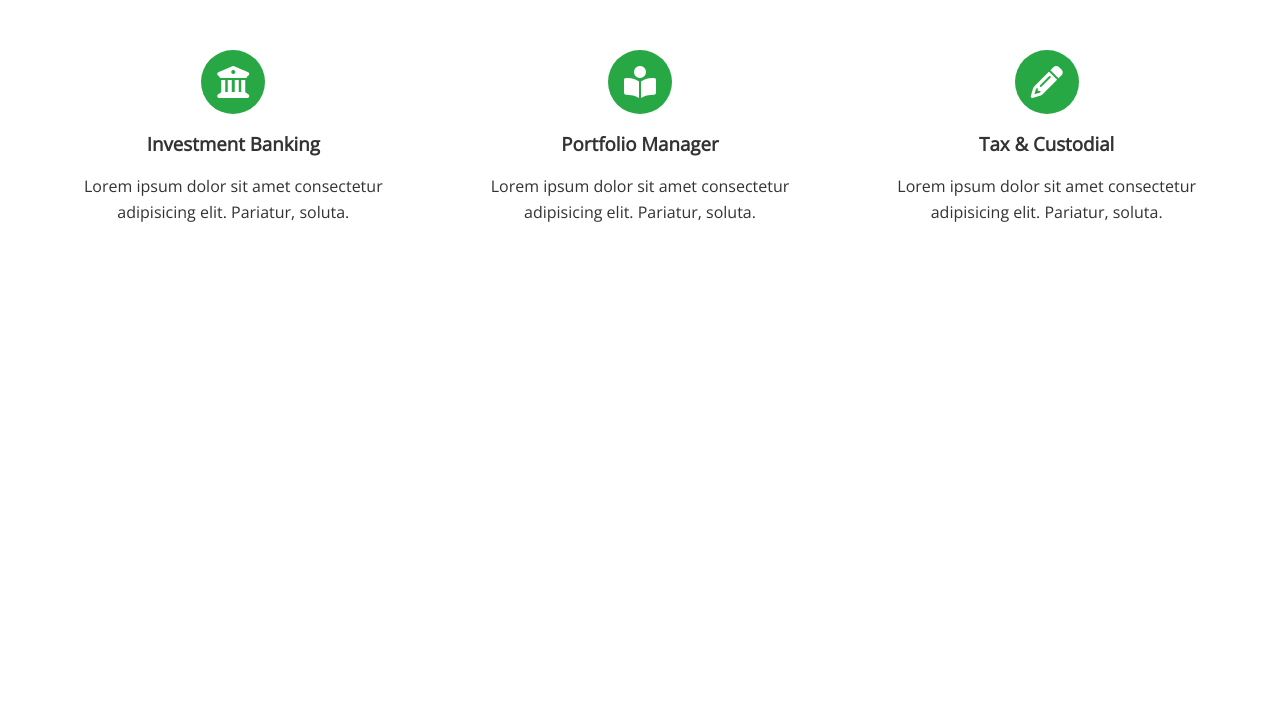
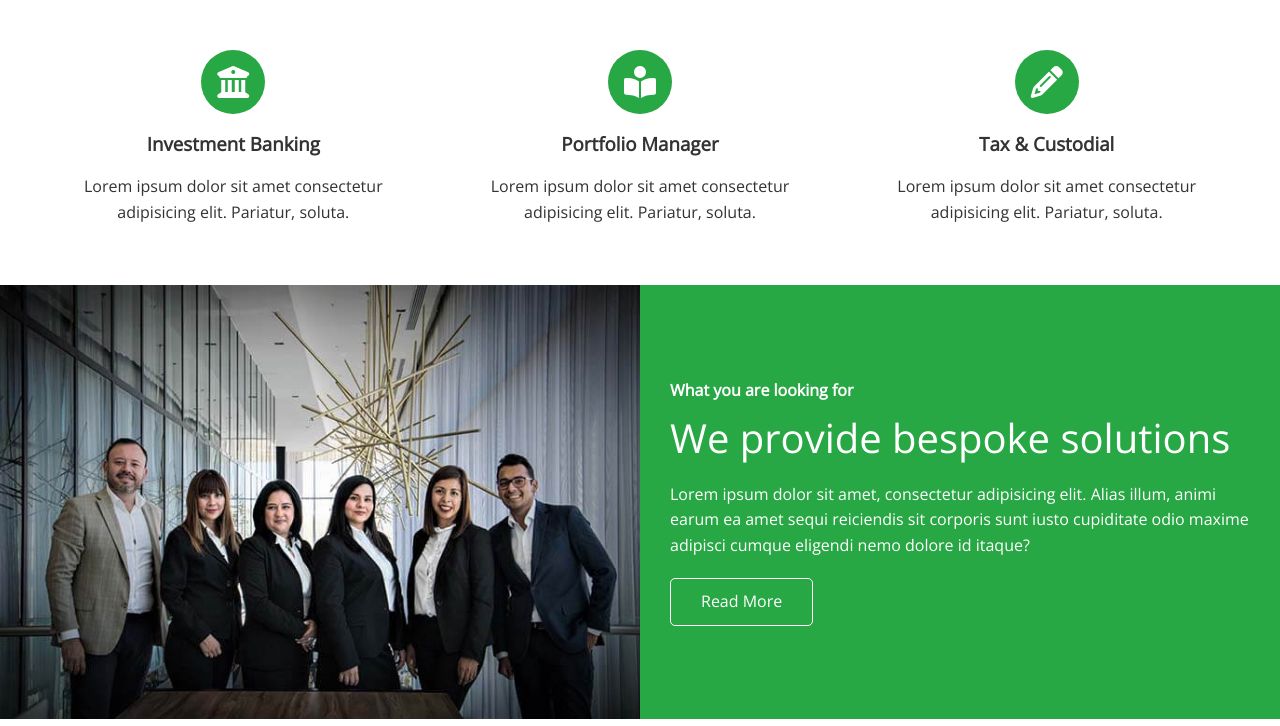
Before and after one commit to kartikinlaw/Project2, a plain HTML site: page index.html in a window 1280 px wide. Shown: the part 800-1526 px from the top of the page. Before the commit the page ends 1085 px from the top, so only its background shows below. Drawn offline with nearby package versions, Linux system fonts and the light colour scheme.

Commit message:
completed solutions section

```diff
--- a/css/style.css
+++ b/css/style.css
@@ -126,3 +126,5 @@ img {
   font-weight: bold;
   margin: 15px 0;
 }
+
+/* Solutions */
--- a/css/utilities.css
+++ b/css/utilities.css
@@ -14,6 +14,11 @@
   background-color: #28a745;
   border: none;
   border-radius: 5px;
+}
+
+.btn-outline {
+  background: transparent;
+  border: 1px solid #fff;
 }
 
 .btn:hover {
@@ -52,27 +57,44 @@
   padding: 20px;
 }
 
-/* .flex-column .row {
-  width: 100%;
+.flex-column .row {
   display: flex;
-  height: 100%;
+  flex-wrap: wrap;
 }
 
 .flex-column .column {
   display: flex;
   flex-direction: column;
-  flex-basis: 100%;
   flex: 1;
-  border: 2px blue solid;
 }
 
-.flex-column .column .column-2,
-.flex-column .column .column-1 {
+.flex-column .column-1,
+.flex-column .column-2 {
   height: 100%;
 }
 
 .flex-column img {
   height: 100%;
-  width: 100%;
   object-fit: cover;
-} */
+}
+
+.flex-column .column-2 {
+  display: flex;
+  flex-direction: column;
+  justify-content: center;
+  align-items: flex-start;
+  padding: 30px;
+}
+
+.flex-column h4 {
+  margin-bottom: 10px;
+}
+
+.flex-column h2 {
+  font-size: 40px;
+  font-weight: 100;
+}
+
+.flex-column p {
+  margin: 20px 0;
+}
--- a/index.html
+++ b/index.html
@@ -16,16 +16,16 @@
                 <ul>
                     <li><a href="#body">Home</a></li>
                     <li><a href="#about">About</a></li>
-                    <li><a href="">Cases</a></li>
-                    <li><a href="">Blog</a></li>
-                    <li><a href="">Contact</a></li>
+                    <li><a href="#cases">Cases</a></li>
+                    <li><a href="#blog">Blog</a></li>
+                    <li><a href="#contact">Contact</a></li>
                 </ul>
             </nav>
         </div>
         <div class="content">
             <h1>The Sky Is The Limit</h1>
             <p>We provide world class financial assistance</p>
-            <a class="btn" href="#about"><i class="fas fa-chevron-right"></i> Read More</a>
+            <a href="#about" class="btn"><i class="fas fa-chevron-right"></i> Read More</a>
         </div>
     </header>
     <main>
@@ -50,7 +50,7 @@
             </div>
         </section>
         <!-- solutions -->
-        <!-- <section id="solutions" class="flex-column">
+        <section id="solutions" class="flex-column">
                 <div class="row">
                     <div class="column">
                         <div class="column-1">
@@ -62,11 +62,11 @@
                             <h4>What you are looking for</h4>
                             <h2>We provide bespoke solutions</h2>
                             <p>Lorem ipsum dolor sit amet, consectetur adipisicing elit. Alias illum, animi earum ea amet sequi reiciendis sit corporis sunt iusto cupiditate odio maxime adipisci cumque eligendi nemo dolore id itaque?</p>
-                            <a href="" class="btn btn-outline">Read More</a>
+                            <a href="#" class="btn btn-outline">Read More</a>
                         </div>
                     </div>
                 </div>
-        </section> -->
+        </section>
     </main>
 
 
```
